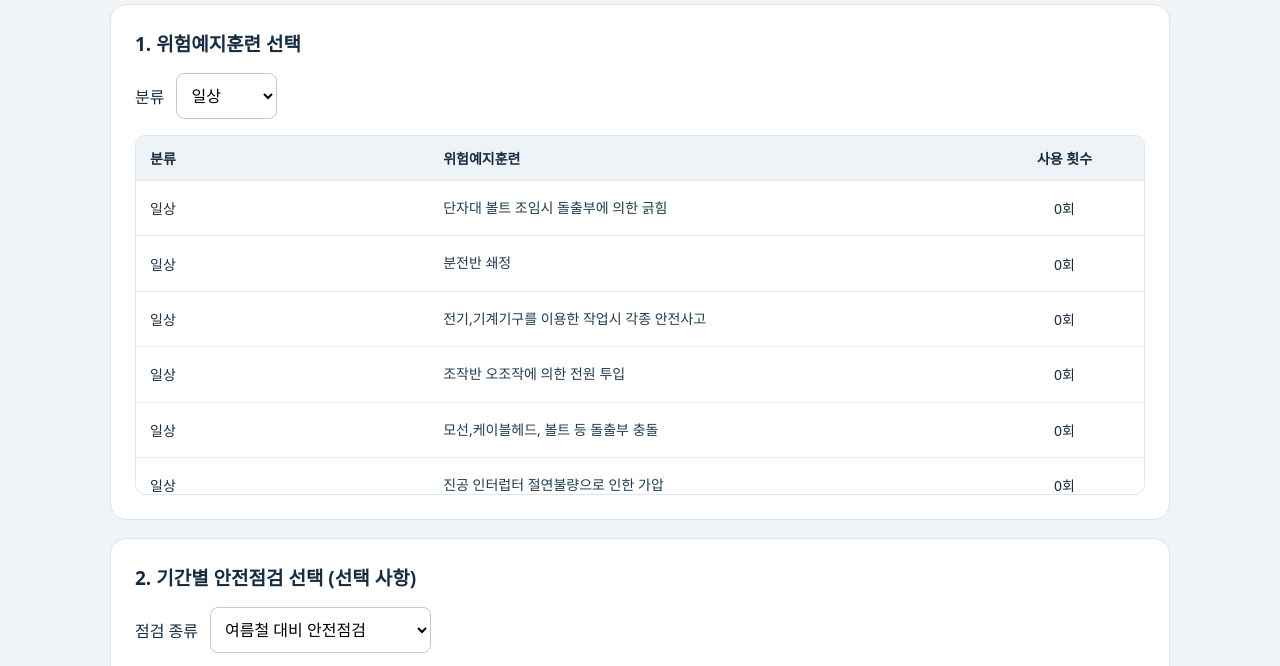
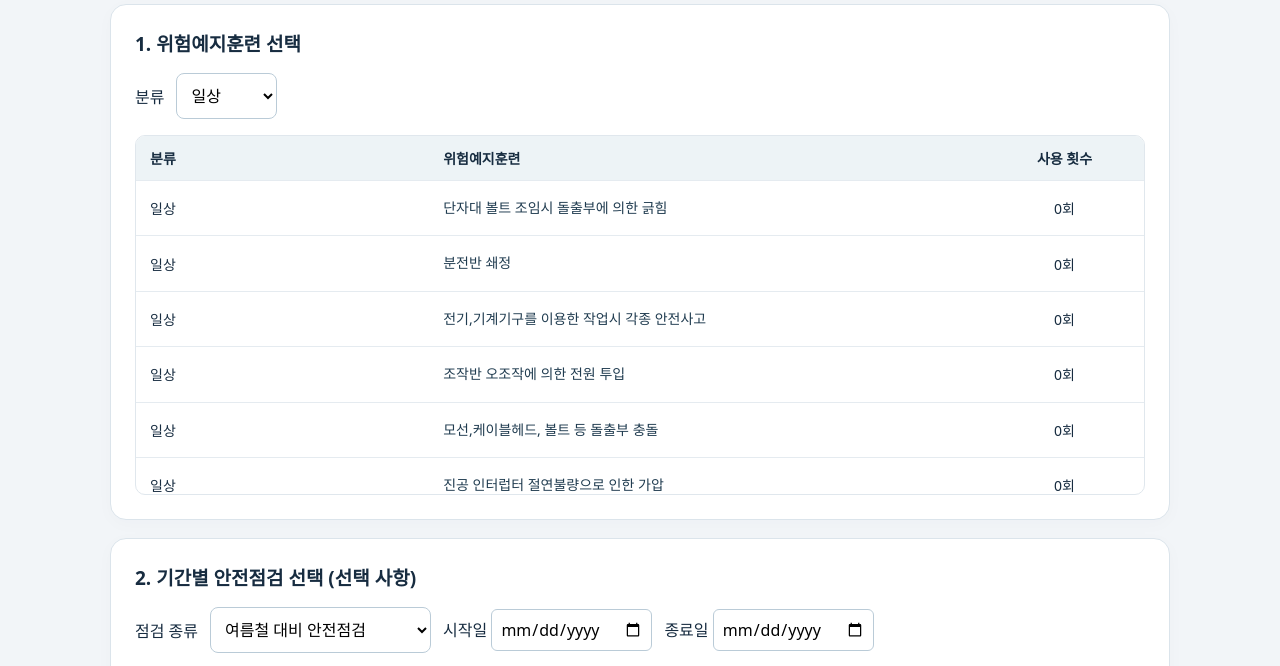
Before and after one commit to GOful/jjya, a plain HTML site: page index.html in a window 1280 px wide. Shown: the part 102-768 px from the top of the page. Drawn offline with Linux system fonts and the light colour scheme.

Commit message:
Align inspection dates with category selector

```diff
--- a/index.html
+++ b/index.html
@@ -22,8 +22,7 @@ input{font:inherit}input[type=date]{padding:8px;border:1px solid #bacbd7;border-
 <section class="card" aria-labelledby="inspection-heading">
 <h2 id="inspection-heading">2. 기간별 안전점검 선택 (선택 사항)</h2>
 <div id="inspections">
-<div class="bar"><label for="inspection-category">점검 종류</label><select id="inspection-category"></select></div>
-<div class="check-period"><label>시작일 <input type="date" id="inspection-start"></label><label>종료일 <input type="date" id="inspection-end"></label></div>
+<div class="bar"><label for="inspection-category">점검 종류</label><select id="inspection-category"></select><label>시작일 <input type="date" id="inspection-start"></label><label>종료일 <input type="date" id="inspection-end"></label></div>
 <div class="table-wrap"><table><thead><tr><th scope="col">번호</th><th scope="col">안전점검 항목</th><th scope="col">사용 횟수</th></tr></thead><tbody id="inspection-items"></tbody></table></div>
 <p id="inspection-selected" class="hint"></p>
 <div class="actions"><button id="apply-inspections" type="button">기간 변경 반영</button><button id="remove-inspection" type="button">현재 종류 선택 해제</button></div>
```
